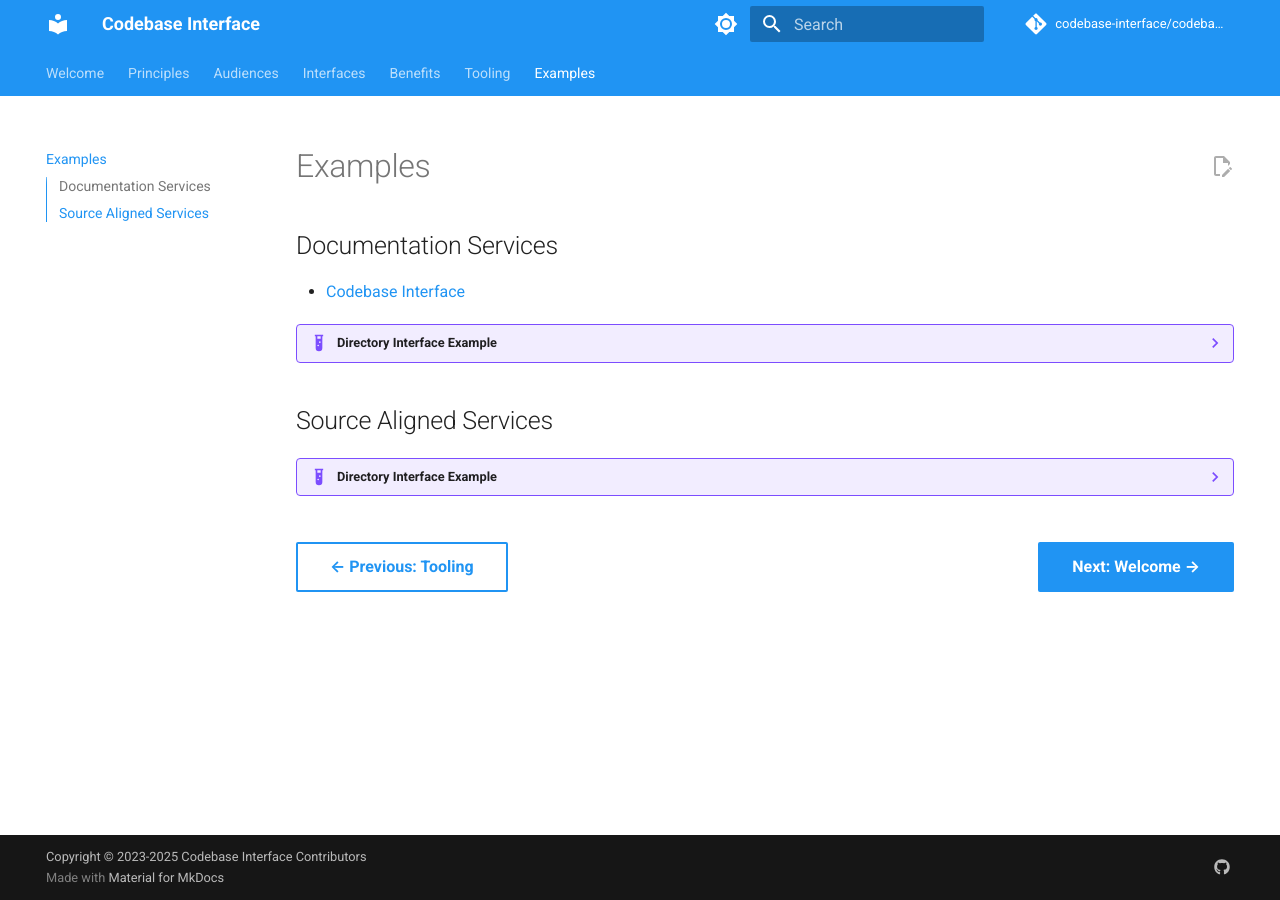
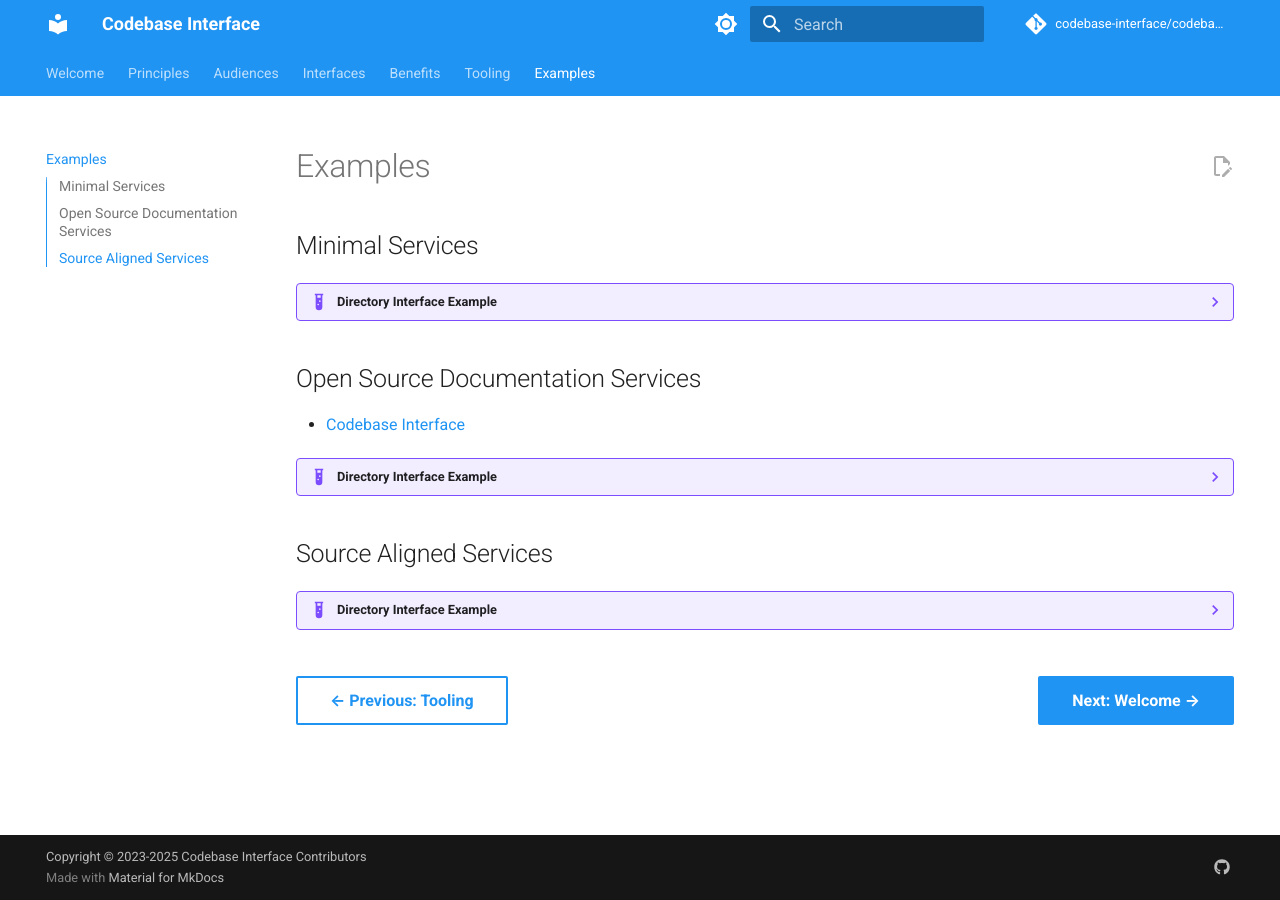
Before and after one commit to codebase-interface/codebase-interface.github.io, an MkDocs documentation site: the page built from docs/examples.md, in a window 1280 px wide. Built offline with MkDocs 1.6.1 and Material for MkDocs 9.7.7, drawn with Linux system fonts in a browser that asks for light colours; comment, search, counter and statistics services are not loaded; some of the changed lines change nothing that is shown.

Commit message:
Enhance examples in documentation
Added examples for directory interface and open source documentation services.

````diff
--- a/docs/examples.md
+++ b/docs/examples.md
@@ -1,6 +1,25 @@
 # Examples
 
-## Documentation Services
+## Minimal Services
+
+??? example "Directory Interface Example"
+    Here's the codebase interface directory implementation:
+
+    ```txt
+    ├── AGENTS.md                   # Documentation for AI agents that interact with this codebase
+    ├── CONTRIBUTING.md             # How to contribute to this codebase
+    ├── PULL_REQUEST_TEMPLATE.md    # Template for pull requests
+    ├── README.md                   # Overview of this codebase for users
+    ├── RUNBOOK.md                  # Operational documentation for operators
+    ├── SUPPORT.md                  # Support guidelines for this codebase
+    ├── Taskfile.yml                # Taskfile for managing tasks
+    ├── .gitattributes              # Git attributes file
+    ├── .gitignore                  # Git ignore file
+    └── .editorconfig               # Editor configuration file
+
+    ```
+
+## Open Source Documentation Services
 
 - [Codebase Interface](https://github.com/codebase-interface/codebaseinterface){target="_blank"}
 
@@ -26,7 +45,6 @@
     │   ├── README.md               # Main documentation landing page
     │   └──  ...
     ├── mkdocs.yml                  # MkDocs configuration file
-    ├── .editorconfig               # Editor configuration file
     ├── .gitattributes              # Git attributes file
     ├── .gitignore                  # Git ignore file
     └── .editorconfig               # Editor configuration file
@@ -73,7 +91,6 @@
     │   ├── README.md               # Introduction to outcomes
     │   └── ...                     # UI implementation for outcomes such as reports, AI etc
     ├── mkdocs.yml                  # MkDocs configuration file
-    ├── .editorconfig               # Editor configuration file
     ├── .gitattributes              # Git attributes file
     ├── .gitignore                  # Git ignore file
     └── .editorconfig               # Editor configuration file
````
